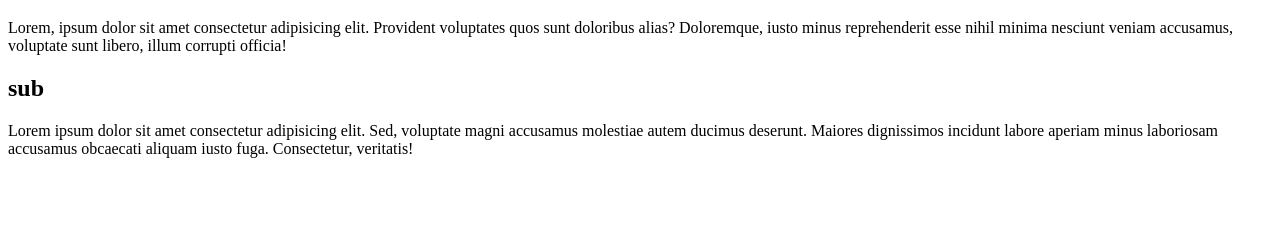
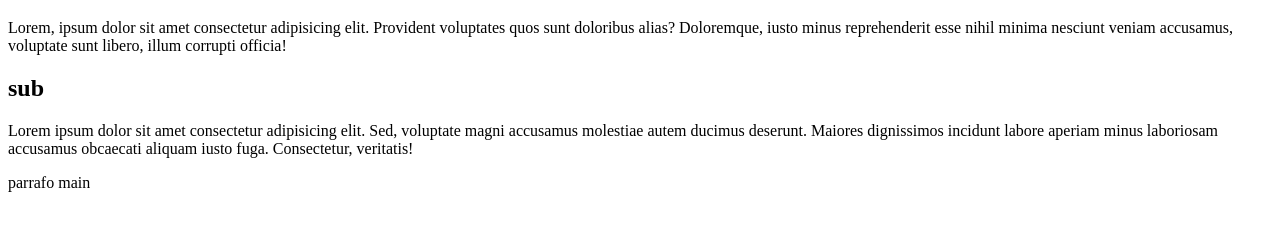
Before and after one commit to diego-chandia/FRONT_END_2023, a plain HTML site: page index.html in a window 1280 px wide. Shown: the part 61-292 px from the top of the page. Drawn offline with Linux system fonts and the light colour scheme.

Commit message:
parrafo main

```diff
--- a/index.html
+++ b/index.html
@@ -11,5 +11,6 @@
     <p>Lorem, ipsum dolor sit amet consectetur adipisicing elit. Provident voluptates quos sunt doloribus alias? Doloremque, iusto minus reprehenderit esse nihil minima nesciunt veniam accusamus, voluptate sunt libero, illum corrupti officia!</p>
     <h2>sub</h2>
     <p>Lorem ipsum dolor sit amet consectetur adipisicing elit. Sed, voluptate magni accusamus molestiae autem ducimus deserunt. Maiores dignissimos incidunt labore aperiam minus laboriosam accusamus obcaecati aliquam iusto fuga. Consectetur, veritatis!</p>
+    <p>parrafo main</p>
 </body>
 </html>
```
